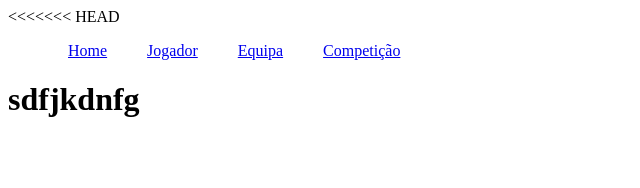
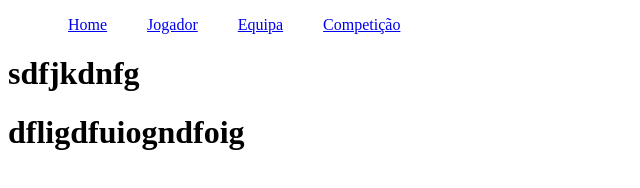
Before and after one commit to arturjsf/PI1617_Fase1, a plain HTML site: page www/index.html in a window 1280 px wide. Shown: the whole page, without its empty margins (0-640 px from the left). Drawn offline with Linux system fonts and the light colour scheme.

Commit message:
um h1 qualquer

```diff
--- a/www/index.html
+++ b/www/index.html
@@ -14,12 +14,12 @@
 
 <div id="paginaPrincipal">
 
-<<<<<<< HEAD
-
 </div>
 
 <h1>sdfjkdnfg</h1>
 
+<h1>dfligdfuiogndfoig</h1>
+
 
 </body>
 </html>
```
